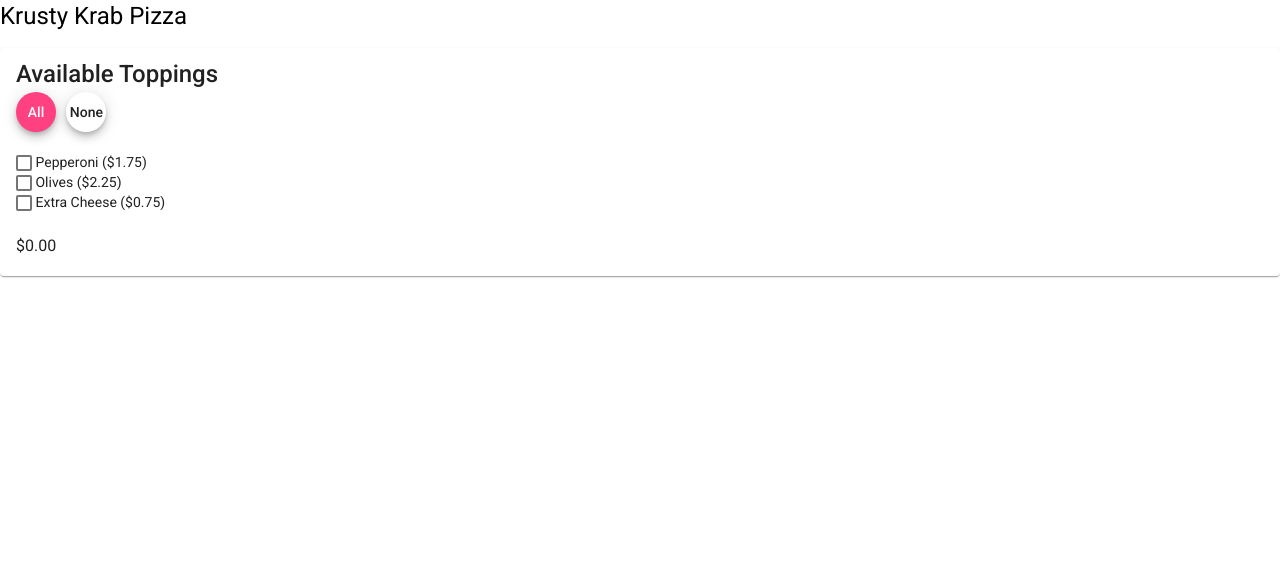
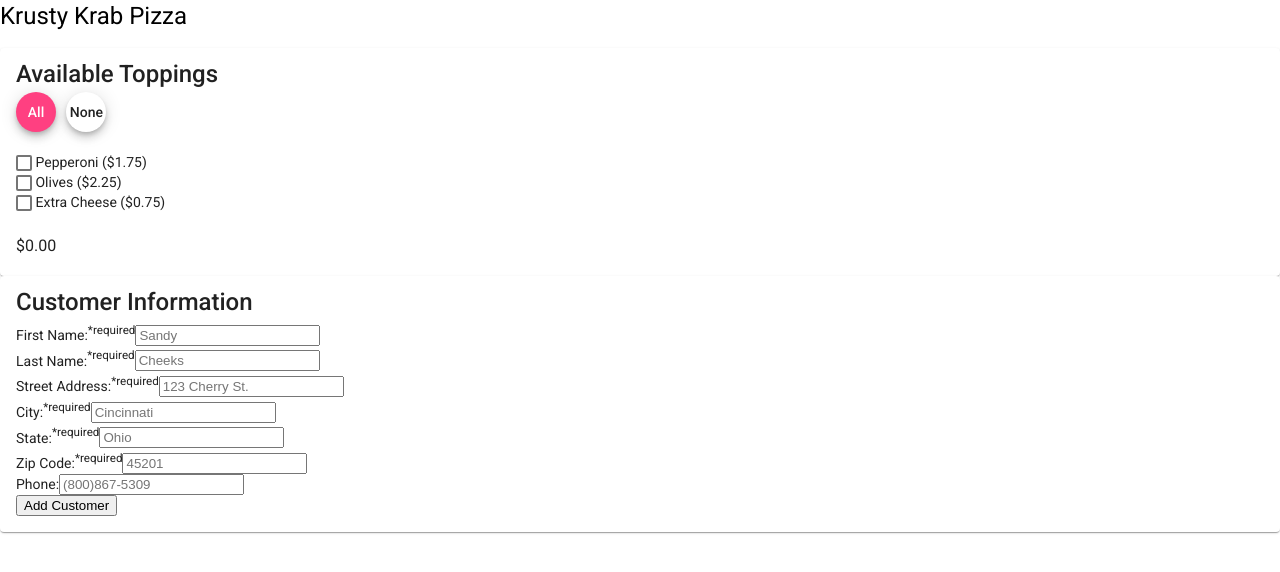
Before and after one commit to tsteelematc/components-5, an Angular app: page / in a window 1280 px wide. Shown: the top 572 px of the page. Built offline with nearby package versions, Linux system fonts and the light colour scheme.

Commit message:
Making things pretty
Formatting can be magical!

```diff
--- a/src/app/app.component.html
+++ b/src/app/app.component.html
@@ -2,3 +2,4 @@
   {{ title }}
 </h1>
 <app-pizza-toppings></app-pizza-toppings>
+<app-customer-info-form></app-customer-info-form>
--- a/src/app/customer-info-form/customer-info.component.html
+++ b/src/app/customer-info-form/customer-info.component.html
@@ -1,12 +1,17 @@
-<html>
+<mat-card>
+    <mat-card-title>
+        Customer Information
+    </mat-card-title>
+    <mat-card-content>
+
         <form action="post">
 
             <label for="firstName">First Name:<span class="required"><sup>*required</sup></span></label>
-        <input type="text" name="firstName" id="firstName" placeholder="First Name" required />
+            <input type="text" name="firstName" id="firstName" placeholder="Sandy" required />
             <br>
 
             <label for="lastName">Last Name:<span class="required"><sup>*required</sup></span></label>
-        <input type="text" name="lastName" id="lastName" placeholder="Last Name" required />
+            <input type="text" name="lastName" id="lastName" placeholder="Cheeks" required />
             <br>
 
             <label for="streetAddress">Street Address:<span class="required"><sup>*required</sup></span></label>
@@ -30,4 +35,6 @@
         </form>
 
         <button type="submit"> Add Customer </button>
-</html>
+
+    </mat-card-content>
+</mat-card>
```
Lines whose indentation alone changed are shown as unchanged.
